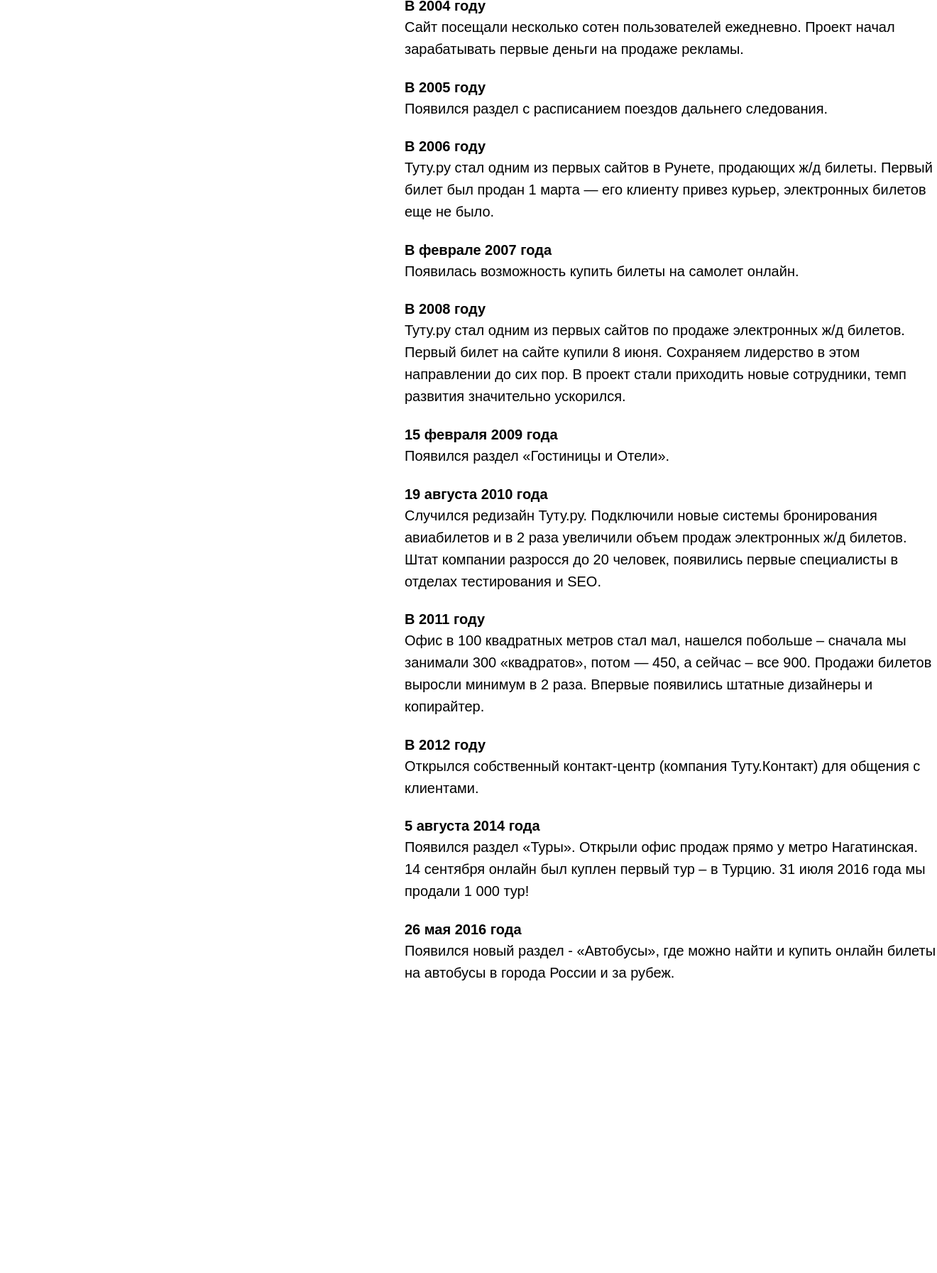
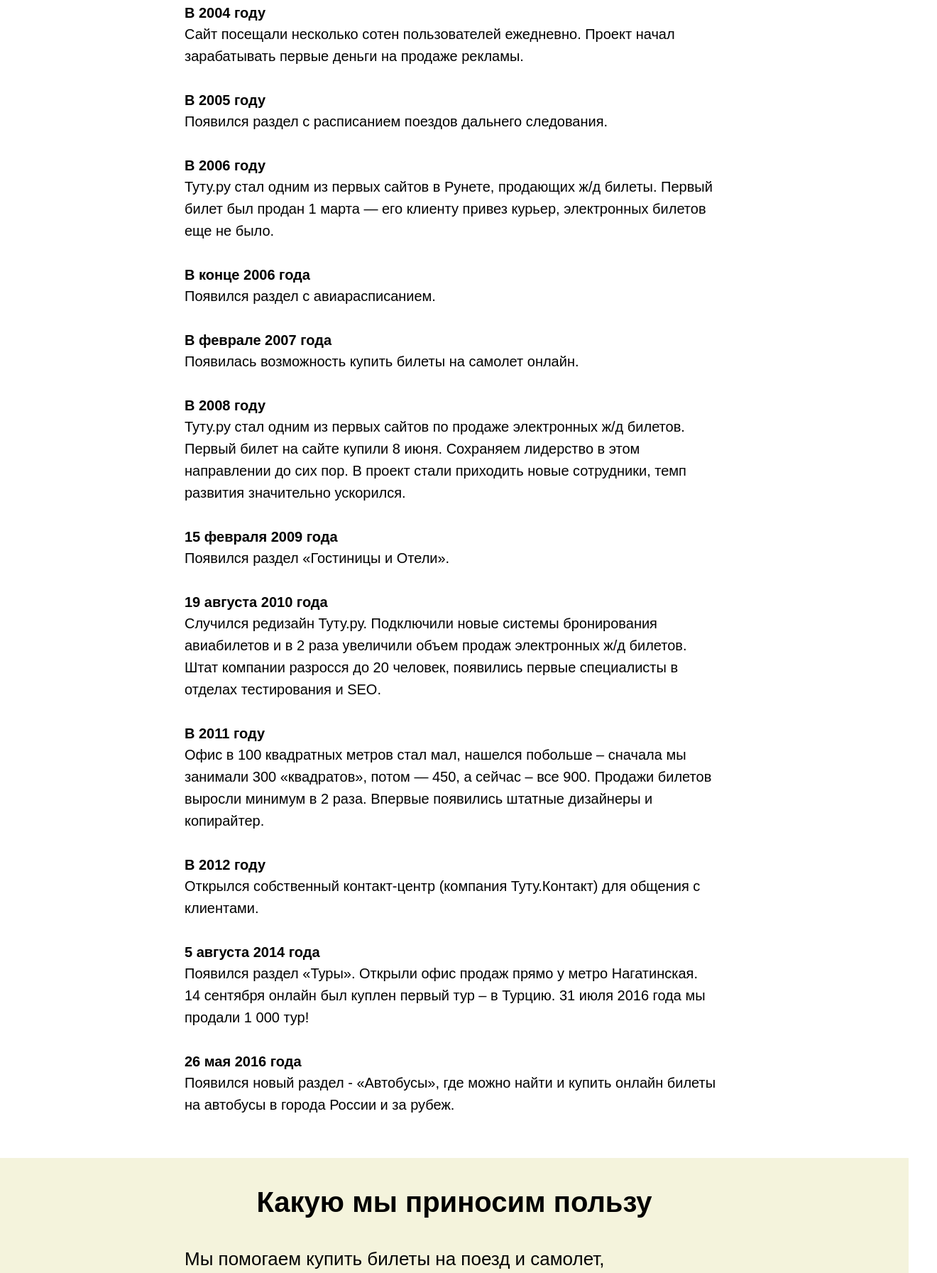
Before and after one commit to d1ngoproteam/webdev-learn, a plain HTML site: page lw2/index.html in a window 1280 px wide. Shown: the part 1007-2800 px from the top of the page at 71% size, 1320 px wide, since content can reach past the window. Before the commit the page ends 2393 px from the top, so only its background shows below. Drawn offline with Linux system fonts and the light colour scheme.

Commit message:
create new section
Сексция какую мы приносим пользу

```diff
--- a/lw2/css/style.css
+++ b/lw2/css/style.css
@@ -1,3 +1,9 @@
+* {
+    margin: 0;
+    padding: 0;
+}
+
+
 header {
 	background: url(../images/bg.jpg) no-repeat center top / cover;
     padding-bottom: 205px;
@@ -8,13 +14,6 @@
 	padding: 0;
 	margin: 0;
 	-webkit-font-smoothing: antialiased;
-}
-
-.clearfix::after {
-    content: '';
-    display: table;
-    width: 100%;
-    clear: both;
 }
 
 .logo {
@@ -29,11 +28,11 @@
 	float: left;
 	display: block;
 	margin-right: 35px;
-	margin-top: 10px;
+	margin-top: 25px;
 }
 
 .menu li a {
-	color: #fff;
+    color: #fff;
 	text-decoration: none;
 	text-transform: uppercase;
 	font-family: 'Arial';
@@ -41,14 +40,15 @@
 	font-weight: 400;
 	padding: 0px;
 	letter-spacing: 2.5px;
-
 }
 
 .heading {
 	margin: 0;
 	height: 70px;
 	background-color: black;
-	opacity: 0.7;
+    opacity: 0.7;
+
+
 }
 
 .titles {
@@ -76,13 +76,16 @@
 
 
 .history h1 {
+    padding: 34px 0 34px 0;
     font-size: 40px;
     font-family: 'Arial';
     text-align: center;
 }
 
 .t-history {
-    margin-left: 570px;
+    height: 1800px;
+    width: 760px;
+    margin: 0 auto;
 }
 
 
@@ -94,10 +97,37 @@
     padding-top: 10px;
 }
 
-.historytext {
+.historytext p {
     width: 750px;
     font-size: 20px;
     font-family: 'Arial';
     text-align: left;
     line-height: 1.55;
+    padding-bottom: 25px;
 }
+
+.bgsection {
+    margin-top: 50px;
+	height: 365px;
+    background-color: #f4f3dc;
+}
+
+.bgsection h1 {
+    padding: 40px 0 40px 0;
+    font-size: 40px;
+    font-family: 'Arial';
+    text-align: center;
+}
+
+.bgsection_text {
+    width: 760px;
+    margin: 0 auto;
+}
+
+.bgsection_text p {
+    font-size: 26px;
+    font-family: 'Arial';
+    text-align: left;
+    color: #000000;
+    line-height: 1.35;
+}
--- a/lw2/index.html
+++ b/lw2/index.html
@@ -50,81 +50,48 @@
                 История Туту.ру
             </h1>
             <div class="t-history">
-                <h2>
-                    2 сентября 2003 года
-                </h2>
                 <div class="historytext">
-                    Выпускники мехмата МГУ зарегистрировали домен tutu.ru.
-                     Это было онлайн-расписание московских электричек: единственное, которое обновлялось каждый день.
-                    За изменениями приходилось следить вручную: сотрудники ездили по вокзалам, фотографировали и переписывали расписание и объявления.
+                    <h2>2 сентября 2003 года</h2>
+                    <p>Выпускники мехмата МГУ зарегистрировали домен tutu.ru. Это было онлайн-расписание московских электричек: единственное, которое обновлялось каждый день. За изменениями приходилось следить вручную: сотрудники ездили по вокзалам, фотографировали и переписывали расписание и объявления. </p>
+                    <h2>В 2004 году</h2>
+                    <p>Сайт посещали несколько сотен пользователей ежедневно. Проект начал зарабатывать первые деньги на продаже рекламы.</p>
+                    <h2>В 2005 году</h2>
+                    <p>Появился раздел с расписанием поездов дальнего следования.</p>
+                    <h2>В 2006 году </h2>
+                    <p>Туту.ру стал одним из первых сайтов в Рунете, продающих ж/д билеты. Первый билет был продан 1 марта — его клиенту привез курьер, электронных билетов еще не было.</p>
+                    <h2>В конце 2006 года </h2>
+                    <p>Появился раздел с авиарасписанием.</p>
+                    <h2>В феврале 2007 года </h2>
+                    <p>Появилась возможность купить билеты на самолет онлайн.</p>
+                    <h2>В 2008 году </h2>
+                    <p>Туту.ру стал одним из первых сайтов по продаже электронных ж/д билетов. Первый билет на сайте купили 8 июня. Сохраняем лидерство в этом направлении до сих пор. В проект стали приходить новые сотрудники, темп развития значительно ускорился. </p>
+                    <h2>15 февраля 2009 года </h2>
+                    <p>Появился раздел «Гостиницы и Отели». </p>
+                    <h2>19 августа 2010 года</h2>
+                    <p>Случился редизайн Туту.ру. Подключили новые системы бронирования авиабилетов и в 2 раза увеличили объем продаж электронных ж/д билетов. Штат компании разросся до 20 человек, появились первые специалисты в отделах тестирования и SEO. </p>
+                    <h2>В 2011 году </h2>
+                    <p>Офис в 100 квадратных метров стал мал, нашелся побольше – сначала мы занимали 300 «квадратов», потом — 450, а сейчас – все 900. Продажи билетов выросли минимум в 2 раза. Впервые появились штатные дизайнеры и копирайтер. </p>
+                    <h2>В 2012 году</h2>
+                    <p>Открылся собственный контакт-центр (компания Туту.Контакт) для общения с клиентами.</p>
+                    <h2>5 августа 2014 года</h2>
+                    <p>Появился раздел «Туры». Открыли офис продаж прямо у метро Нагатинская. 14 сентября онлайн был куплен первый тур – в Турцию. 31 июля 2016 года мы продали 1 000 тур!</p>
+                    <h2>26 мая 2016 года</h2>
+                    <p>Появился новый раздел - «Автобусы», где можно найти и купить онлайн билеты на автобусы в города России и за рубеж.</p>
                 </div>
-                <h2>
-                    В 2004 году
-                </h2>
-                <div class="historytext">
-                        Сайт посещали несколько сотен пользователей ежедневно. Проект начал зарабатывать первые деньги на продаже рекламы.
-                </div>
-                <h2>
-                    В 2005 году
-                </h2>
-                <div class="historytext">
-                        Появился раздел с расписанием поездов дальнего следования.
-                </div>
-                <h2>
-                     В 2006 году
-                </h2>
-                <div class="historytext">
-                    Туту.ру стал одним из первых сайтов в Рунете, продающих ж/д билеты. Первый билет был продан 1 марта — его клиенту привез курьер, электронных билетов еще не было.
-                </div>
-                <h2>
-                    В феврале 2007 года
-                </h2>
-                <div class="historytext">
-                    Появилась возможность купить билеты на самолет онлайн.
-                </div>
-                <h2>
-                    В 2008 году
-                </h2>
-                <div class="historytext">
-                    Туту.ру стал одним из первых сайтов по продаже электронных ж/д билетов. Первый билет на сайте купили 8 июня. Сохраняем лидерство в этом направлении до сих пор. В проект стали приходить новые сотрудники, темп развития значительно ускорился.
-                </div>
-                <h2>
-                    15 февраля 2009 года
-                </h2>
-                <div class="historytext">
-                    Появился раздел «Гостиницы и Отели».
-                </div>
-                <h2>
-                    19 августа 2010 года
-                </h2>
-                <div class="historytext">
-                    Случился редизайн Туту.ру. Подключили новые системы бронирования авиабилетов и в 2 раза увеличили объем продаж электронных ж/д билетов. Штат компании разросся до 20 человек, появились первые специалисты в отделах тестирования и SEO.
-                </div>
-                <h2>
-                    В 2011 году
-                </h2>
-                <div class="historytext">
-                    Офис в 100 квадратных метров стал мал, нашелся побольше – сначала мы занимали 300 «квадратов», потом — 450, а сейчас – все 900. Продажи билетов выросли минимум в 2 раза. Впервые появились штатные дизайнеры и копирайтер.
-                </div>
-                <h2>
-                    В 2012 году
-                </h2>
-                <div class="historytext">
-                    Открылся собственный контакт-центр (компания Туту.Контакт) для общения с клиентами.
-                </div>
-                <h2>
-                    5 августа 2014 года
-                </h2>
-                <div class="historytext">
-                    Появился раздел «Туры». Открыли офис продаж прямо у метро Нагатинская.
-                    14 сентября онлайн был куплен первый тур – в Турцию. 31 июля 2016 года мы продали 1 000 тур!
-                </div>
-                <h2>
-                    26 мая 2016 года
-                </h2>
-                <div class="historytext">
-                    Появился новый раздел - «Автобусы», где можно найти и купить онлайн билеты на автобусы в города России и за рубеж.
-                </div>
+            </div>
+        </div>
+    </section>
+    <section>
+        <div class="bgsection">
+            <h1>
+                Какую мы приносим пользу
+            </h1>
+            <div class="bgsection_text">
+                <p>
+                    Мы помогаем купить билеты на поезд и самолет, забронировать гостиницу или пакетный тур, посмотреть расписание электричек.
+                    <br><br>
+                    В планах — продолжать создавать такие сервисы,
+                    чтобы люди выбирали их сами.</p>
             </div>
         </div>
     </section>
```
Also changed, not shown: 1 other file.
